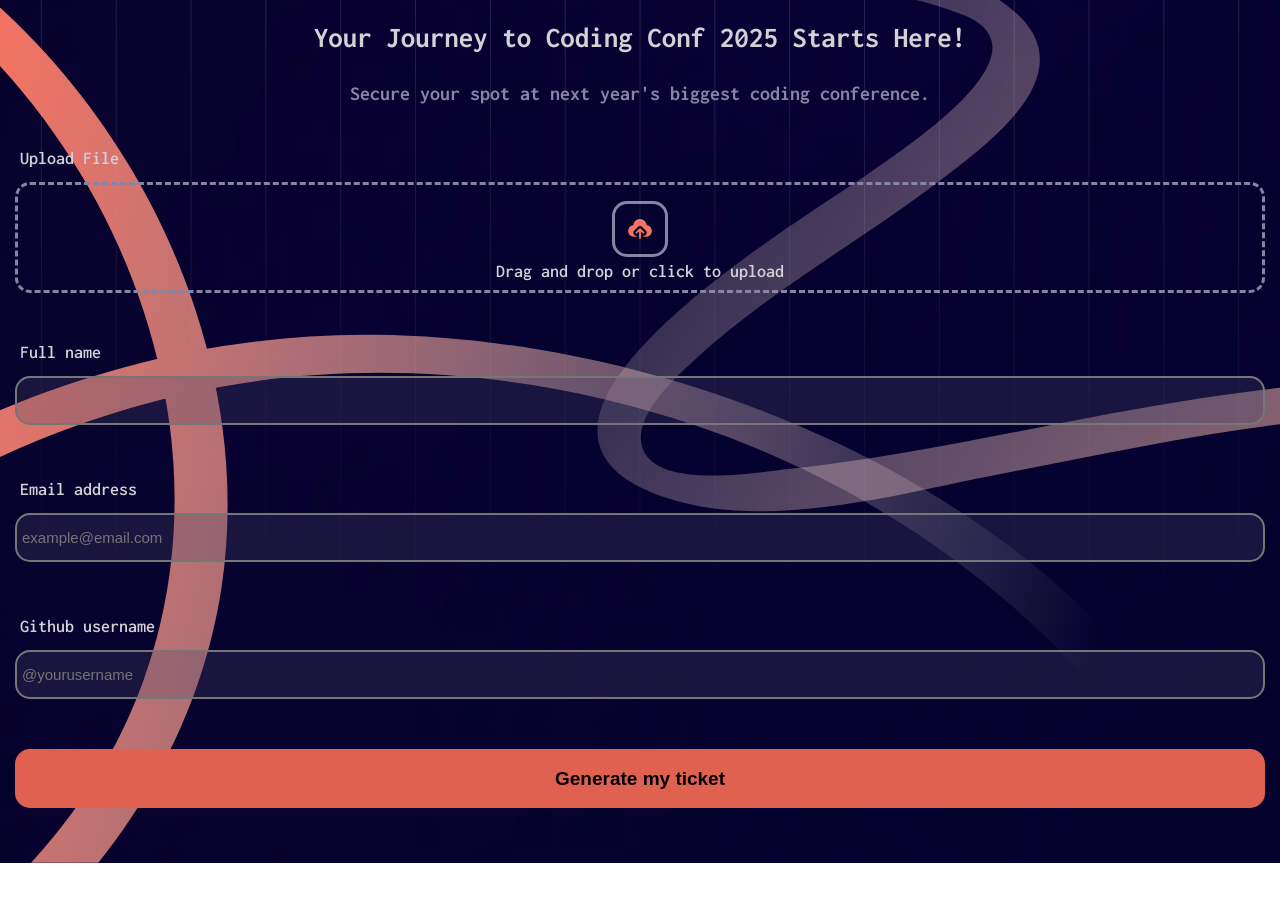
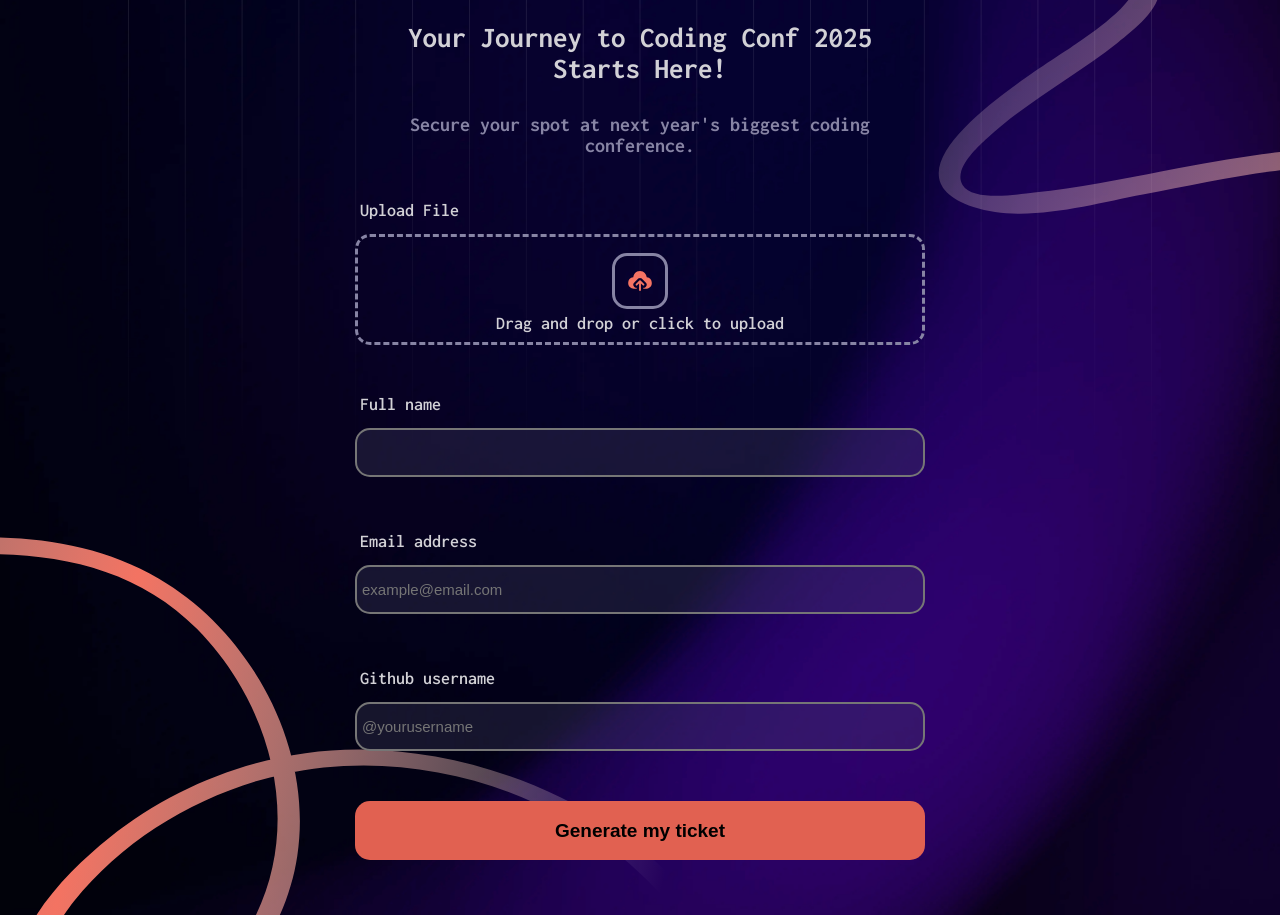
Before and after one commit to Avantiermv/conference-ticket-generator-main, a plain HTML site: page index.html in a window 1280 px wide. Shown: the part 83-998 px from the top of the page. Before the commit the page ends 946 px from the top, so only its background shows below. Drawn offline with Linux system fonts and the light colour scheme.

Commit message:
I started the js code
I just tested some things in the code.

```diff
--- a/index.html
+++ b/index.html
@@ -37,7 +37,7 @@
       <label for="input-github-name">Github username</label>
       <input type="text" name="input-github-name" id="input-github-name" placeholder="@yourusername">
 
-      <input type="button" value="Generate my ticket">
+      <input type="submit" value="Generate my ticket">
 
     </form>
 
--- a/script/main.js
+++ b/script/main.js
@@ -0,0 +1,12 @@
+class generateTicket{
+    constructor(name, email, githubnName){
+
+    }
+}
+
+
+const form = document.querySelector('form');
+form.addEventListener('submit', (e) => {
+    e.preventDefault();
+    console.log("Rapaz, ele tá sem zap");
+});
--- /dev/null
+++ b/script/tempCodeRunnerFile.js
@@ -0,0 +1,4 @@
+or('form');
+form.addEventListener('submit', (e) => {
+    e.preventDefault();
+    console.log("Rapaz, ele tá sem zap");
--- a/styles/formstyle.css
+++ b/styles/formstyle.css
@@ -37,6 +37,8 @@ label, p{
 
     padding: 5px;
     margin: 5px;
+
+    cursor: pointer;
 }
 
 input{
@@ -96,7 +98,7 @@ input[type="email"]{
     font-size: 15px;
 }
 
-input[type="button"]{
+input[type="submit"]{
     border-radius: 15px;
     border-style: none;
     background-color: var(--Orange700);
@@ -112,7 +114,7 @@ input[type="text"]:hover, input[type="email"]:hover, .file-upload:hover{
     background-color: hsla(246, 15%, 58%, 0.541);
 }
 
-input[type="button"]:hover{
+input[type="submit"]:hover{
     cursor: pointer;
     background-color: hsl(7, 88%, 67%);
     transition: 0.5s
--- a/styles/main.css
+++ b/styles/main.css
@@ -48,3 +48,16 @@ main{
     padding: 20px;
     margin: auto;
 }
+
+@media screen and (min-width: 1024px){
+    body{
+        background: url('../assets/images/pattern-squiggly-line-bottom-desktop.svg')bottom left no-repeat, url('../assets/images/pattern-squiggly-line-top.svg')top right no-repeat, url('../assets/images/pattern-lines.svg') top center no-repeat, url('../assets/images/background-desktop.png') no-repeat;
+        background-size: 54% 44%, 50%, 80%, cover;
+
+    }
+
+    main{
+        width: 600px;
+    }
+
+}
```
